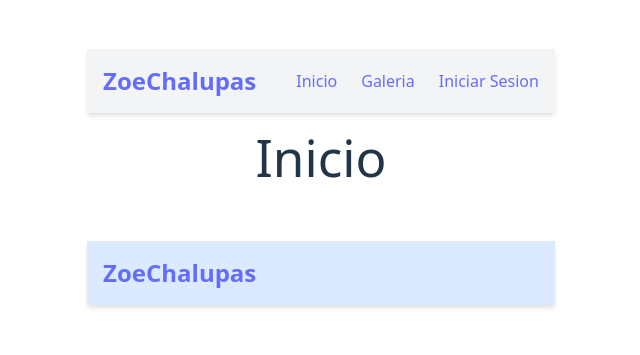
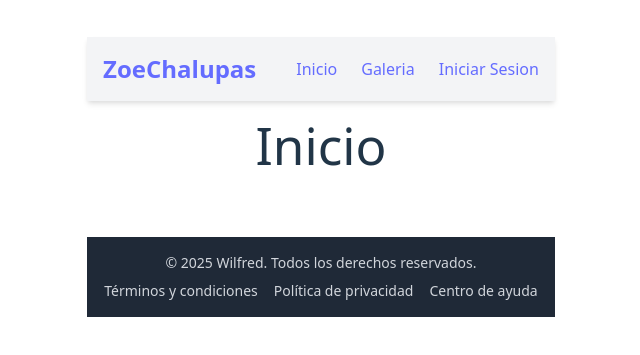
Before and after one commit to TheGreySam/ProyectoFinalG74, a React (Vite) app in the folder frontend/proyectofinal-g74-frontend/: page / in a window 1280 px wide. Shown: the part 223-578 px from the top of the page, without its empty margins (319-959 px from the left). Built offline with nearby package versions, Linux system fonts and the light colour scheme.

Commit message:
Update Footer.jsx

```diff
--- a/frontend/proyectofinal-g74-frontend/src/components/Footer.jsx
+++ b/frontend/proyectofinal-g74-frontend/src/components/Footer.jsx
@@ -3,15 +3,15 @@ import { Link } from "react-router-dom";
 
 export default function Footer() {
     return (
-        <footer className="bg-blue-100 text-white p-4 shadow-md mt-10">
-            <div className="container mx-auto flex justify-between items-center">
-                <div className="flex items-center">
-                    <Link to="/" className="text-2xl font-bold">
-                    ZoeChalupas
-                    </Link>
-                </div>
-
+        <footer className="bg-gray-800 text-gray-300 py-4 mt-12">
+            <div class="container mx-auto px-4 text-center text-sm">
+            <p>&copy; 2025 Wilfred. Todos los derechos reservados.</p>
+            <div class="mt-2 space-x-4">
+                <a href="#" class="text-gray-300 hover:text-white">Términos y condiciones</a>
+                <a href="#" class="text-gray-300 hover:text-white">Política de privacidad</a>
+                <a href="#" class="text-gray-300 hover:text-white">Centro de ayuda</a>
             </div>
+        </div>
         </footer>
     );
 }
```
